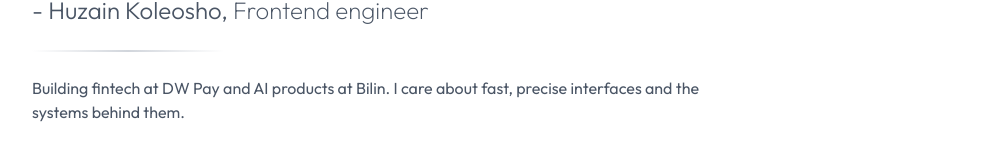
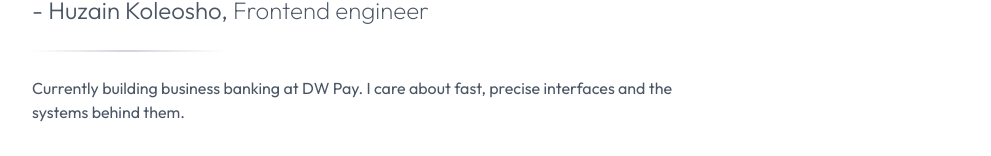
Before and after one commit to Uzayn/my-portfolio, a Next.js app: page / in a window 1280 px wide. Shown: the part 310-466 px from the top of the page, without its empty margins (144-1135 px from the left). Built offline with nearby package versions, Linux system fonts and the light colour scheme.

Commit message:
fix(hero): sub-line names only the current role
Co-Authored-By: Claude Fable 5.1 <noreply@anthropic.com>

```diff
--- a/src/components/Hero.tsx
+++ b/src/components/Hero.tsx
@@ -26,8 +26,8 @@ export default function Hero() {
         <div className="w-48 h-0.5 bg-gradient-to-r from-gray-300/0 via-gray-300 to-gray-300/0" />
 
         <p className="max-w-prose text-gray-600">
-          Building fintech at DW Pay and AI products at Bilin. I care about
-          fast, precise interfaces and the systems behind them.
+          Currently building business banking at DW Pay. I care about fast,
+          precise interfaces and the systems behind them.
         </p>
 
         <div className="flex flex-wrap gap-3 pt-2">
```
